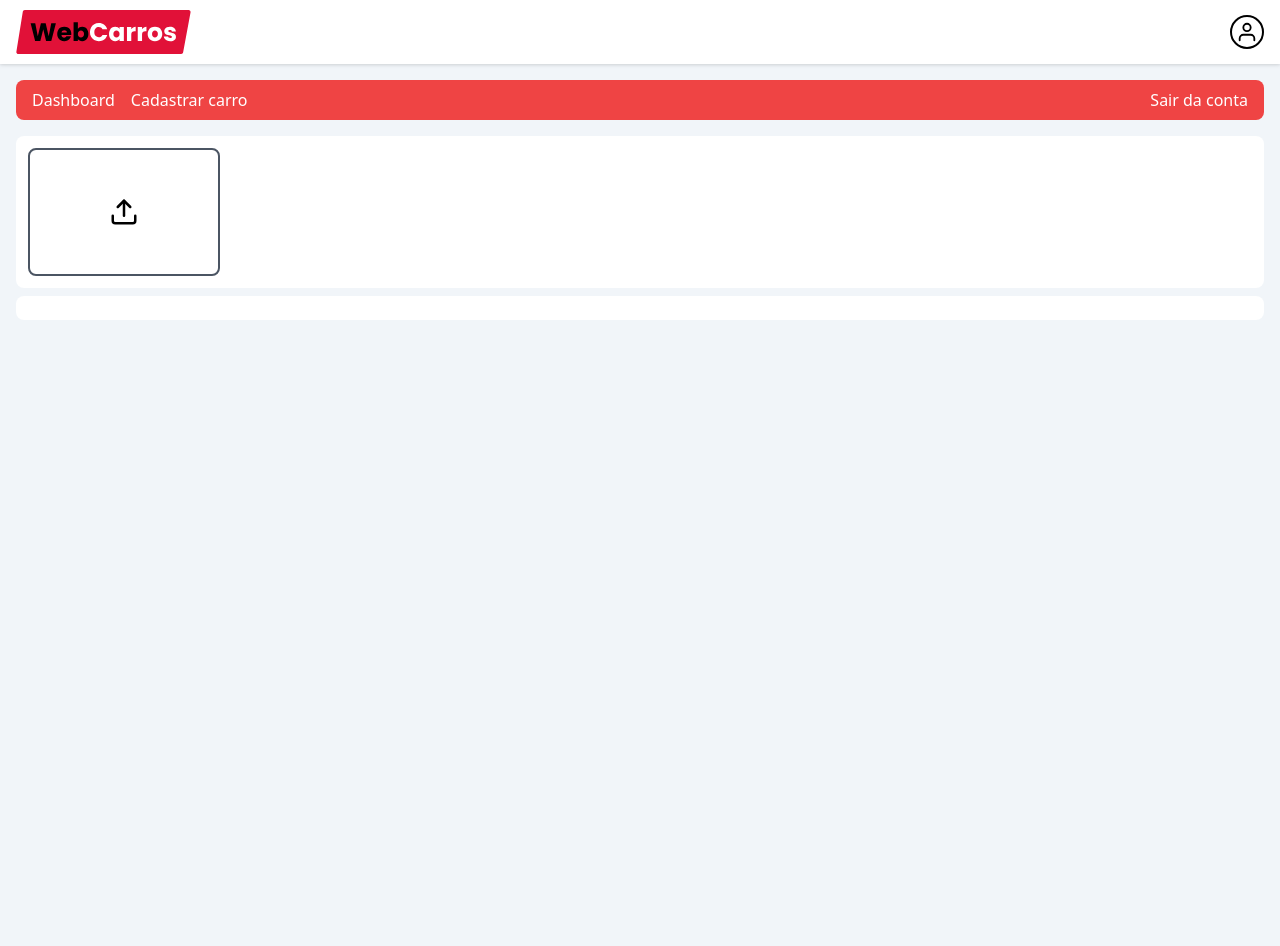
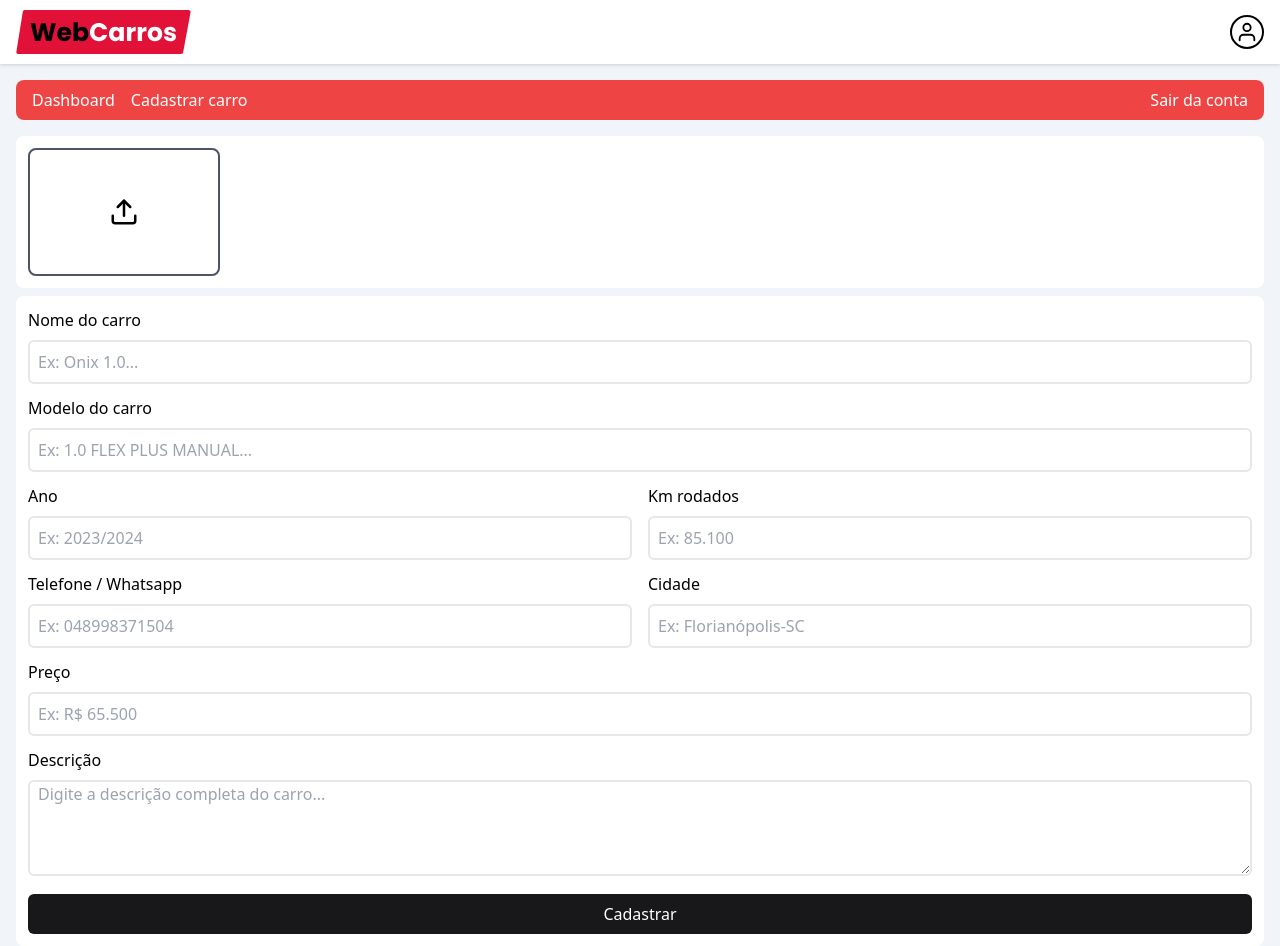
Before and after one commit to danielfelix45/car-sales-app-REACT, a React (Vite) app: page /dashboard/new in a window 1280 px wide. Before the commit the page ends 800 px from the top, so only its background shows below. Built offline with nearby package versions, Linux system fonts and the light colour scheme; no server answers; sample sign-in values are in the browser's storage.

Commit message:
Creating registration form

```diff
--- a/src/pages/dashboard/new/index.tsx
+++ b/src/pages/dashboard/new/index.tsx
@@ -1,9 +1,38 @@
 import { FiUpload } from "react-icons/fi";
+import {useForm} from 'react-hook-form';
+import {z} from 'zod';
+import { zodResolver } from "@hookform/resolvers/zod";
+
 import { Container } from "../../../components/container";
 import { DashboardHeader } from "../../../components/dashboardHeader";
+import { Input } from "../../../components/input";
+
+const schema = z.object({
+ name: z.string().nonempty('O campo nome é obrigatório'),
+ model: z.string().nonempty('O campo modelo é obrigatório'),
+ year: z.string().nonempty('O ano do carro é obrigatório'),
+ km: z.string().nonempty('O KM do carro é obrigatório'),
+ price: z.string().nonempty('O preço do carro é obrigatório'),
+ city: z.string().nonempty('O campo cidade é obrigatório'),
+ whatsapp: z.string().min(1, 'O campo telefone é obrigatório').refine((value) => /^(\d{10,12})$/.test(value), {
+  message: 'Número de telefone inválido'
+ }),
+ description: z.string().nonempty('O campo descrição é obrigatório')
+});
+
+type FormData = z.infer<typeof schema>;
 
 
 export function New(){
+  const {register, handleSubmit, formState: {errors}, reset} = useForm<FormData>({
+    resolver: zodResolver(schema),
+    mode: "onChange"
+  })
+
+  function onSubmit(data: FormData){
+    console.log(data);
+  }
+
   return(
     <Container>
       <DashboardHeader/>
@@ -20,7 +49,104 @@
       </div>
 
       <div className="w-full bg-white p-3 rounded-lg flex flex-col sm:flex-row items-center gap-2 mt-2">
+        <form className="w-full" onSubmit={handleSubmit(onSubmit)}>
+          <div className="mb-3">
+            <p className="mb-2 font-medium">Nome do carro</p>
+            <Input
+              type="text"
+              register={register}
+              name="name"
+              error={errors.name?.message}
+              placeholder="Ex: Onix 1.0..."
+            />
+          </div>
 
+          <div className="mb-3">
+            <p className="mb-2 font-medium">Modelo do carro</p>
+            <Input
+              type="text"
+              register={register}
+              name="model"
+              error={errors.model?.message}
+              placeholder="Ex: 1.0 FLEX PLUS MANUAL..."
+            />
+          </div>
+
+          <div className="flex w-full mb-3 flex-row items-center gap-4">
+            <div className="w-full">
+              <p className="mb-2 font-medium">Ano</p>
+              <Input
+                type="text"
+                register={register}
+                name="year"
+                error={errors.year?.message}
+                placeholder="Ex: 2023/2024"
+              />
+            </div>
+
+            <div className="w-full">
+              <p className="mb-2 font-medium">Km rodados</p>
+              <Input
+                type="text"
+                register={register}
+                name="km"
+                error={errors.km?.message}
+                placeholder="Ex: 85.100"
+              />
+            </div>
+          </div>
+
+          <div className="flex w-full mb-3 flex-row items-center gap-4">
+            <div className="w-full">
+              <p className="mb-2 font-medium">Telefone / Whatsapp</p>
+              <Input
+                type="text"
+                register={register}
+                name="whatsapp"
+                error={errors.whatsapp?.message}
+                placeholder="Ex: 048998371504"
+              />
+            </div>
+
+            <div className="w-full">
+              <p className="mb-2 font-medium">Cidade</p>
+              <Input
+                type="text"
+                register={register}
+                name="city"
+                error={errors.city?.message}
+                placeholder="Ex: Florianópolis-SC"
+              />
+            </div>
+          </div>
+
+          <div className="mb-3">
+            <p className="mb-2 font-medium">Preço</p>
+            <Input
+              type="text"
+              register={register}
+              name="price"
+              error={errors.price?.message}
+              placeholder="Ex: R$ 65.500"
+            />
+          </div>
+
+          <div className="mb-3">
+            <p className="mb-2 font-medium">Descrição</p>
+            <textarea
+              className="border-2 w-full rounded-md h-24 px-2"
+              {...register('description')}
+              name="description"
+              id="description"
+              placeholder="Digite a descrição completa do carro..."
+            />
+            {errors.description && <p className="mb-1 text-red-500">{errors.description?.message}</p>}
+          </div>
+
+          <button className="w-full rounded-md bg-zinc-900 text-white font-medium h-10">
+            Cadastrar
+          </button>
+        </form>
       </div>
     </Container>
   )
```
